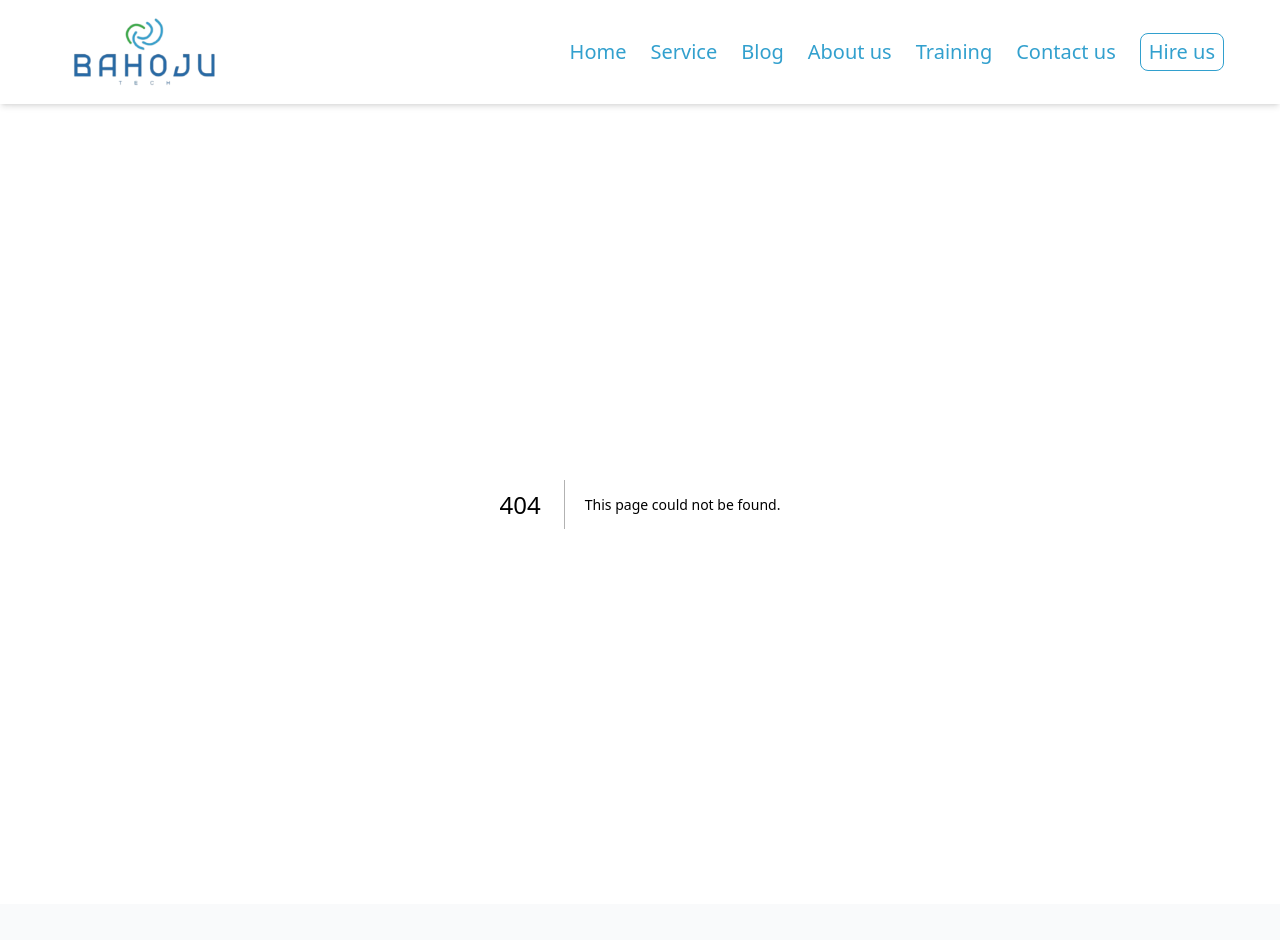
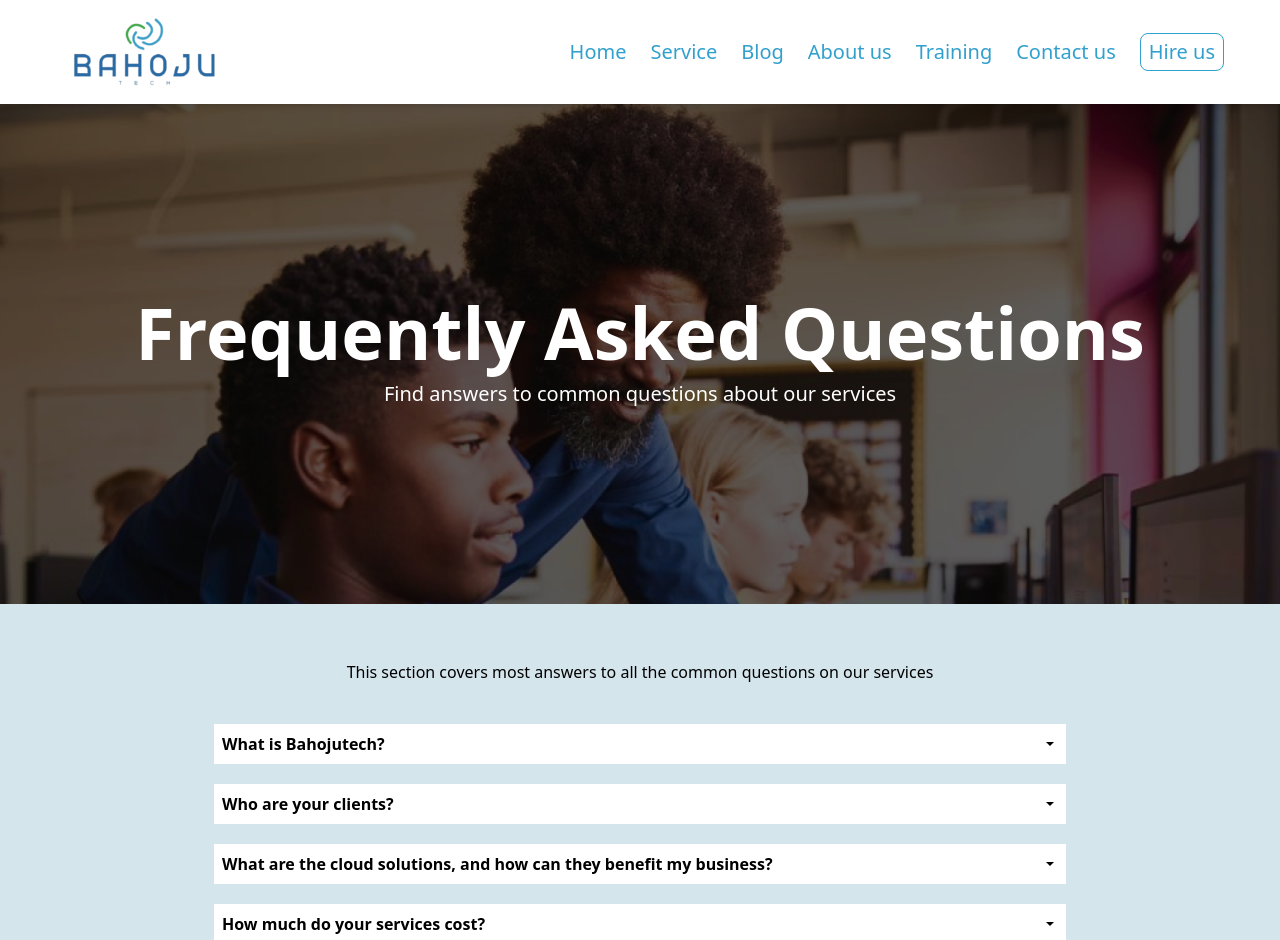
Before and after one commit to BahojuTech/Company-Website, a Next.js app: page /faq in a window 1280 px wide. Before the commit this address had no page. Shown: the top 940 px of the page. Built offline with nearby package versions, Linux system fonts and the light colour scheme.

Commit message:
faq added

```diff
--- /dev/null
+++ b/src/app/faq/page.tsx
@@ -0,0 +1,66 @@
+'use client'
+
+import HeroCarousel from '@/components/hero/HeroCarousel';
+import { IoMdArrowDropdown } from "react-icons/io";
+import React, { useState } from 'react';
+
+const images: string[] = [
+  "/carousel1.jpg",
+  "/carousel2.png",
+  "/carousel3.png",
+  "/carousel4.png",
+  "/carousel5.png",
+];
+
+const faqs = [
+  { question: 'What is Bahojutech?',
+    answer: ' Bahojutech is a leading provider of IT solutions, specializing in offering cutting-edge technology services to businesses of all sizes. We help streamline operations, enhance security, and foster innovation through custom software, cloud solutions, and IT consulting.'
+  },
+  { question: 'Who are your clients?',
+    answer: 'We work with businesses across various industries, including finance, healthcare, education, manufacturing, and eCommerce. Our solutions are tailored to meet the unique needs of startups, SMEs, and large enterprises.'
+  },
+  { question: 'What are the cloud solutions, and how can they benefit my business?',
+    answer: 'Cloud solutions allow businesses to store data and run applications over the internet rather than on local servers. Benefits include: Scalability and flexibility to grow as needed Reduced IT infrastructure costs Enhanced collaboration and remote access Improved data security with regular backups'
+  },
+  { question: 'How much do your services cost?',
+    answer: 'Our pricing varies depending on the services required and the complexity of your project. We offer flexible pricing models, including hourly rates, project-based fees, and subscription packages. For a quote, please fill reach out to us'
+  },
+  { question: 'Can you handle international projects?',
+    answer: ' Yes, we handle projects for clients worldwide. Our team uses the latest project management tools to ensure effective communication and delivery regardless of location.'
+  },
+];
+
+const Page = () => {
+  const [openIndex, setOpenIndex] = useState<number | null>(null);
+
+  const toggleFAQ = (index: number) => {
+    setOpenIndex(openIndex === index ? null : index);
+  };
+
+  return (
+    <section>
+      <HeroCarousel images={images} title='Frequently Asked Questions' description='Find answers to common questions about our services' />
+
+      <div className='bg-[#D5E5EC] pt-14 pb-32'>
+        <h4 className='text-center mb-10'>This section covers most answers to all the common questions on our services</h4>
+
+        {/* FAQs */}
+        <div className='max-w-[900px] px-6 m-auto'>
+          {faqs.map((faq, index) => (
+            <div key={index} className='mb-5'>
+              <div className='flex justify-between items-center bg-white font-semibold p-2 cursor-pointer' onClick={() => toggleFAQ(index)}>
+                <p>{faq.question}</p>
+                <IoMdArrowDropdown className={`transform transition-transform duration-300 ${openIndex === index ? 'rotate-180' : ''}`} />
+              </div>
+              {openIndex === index && (
+                <div className='bg-white font-semibold p-2 mt-2'>{faq.answer}</div>
+              )}
+            </div>
+          ))}
+        </div>
+      </div>
+    </section>
+  );
+};
+
+export default Page;
```
